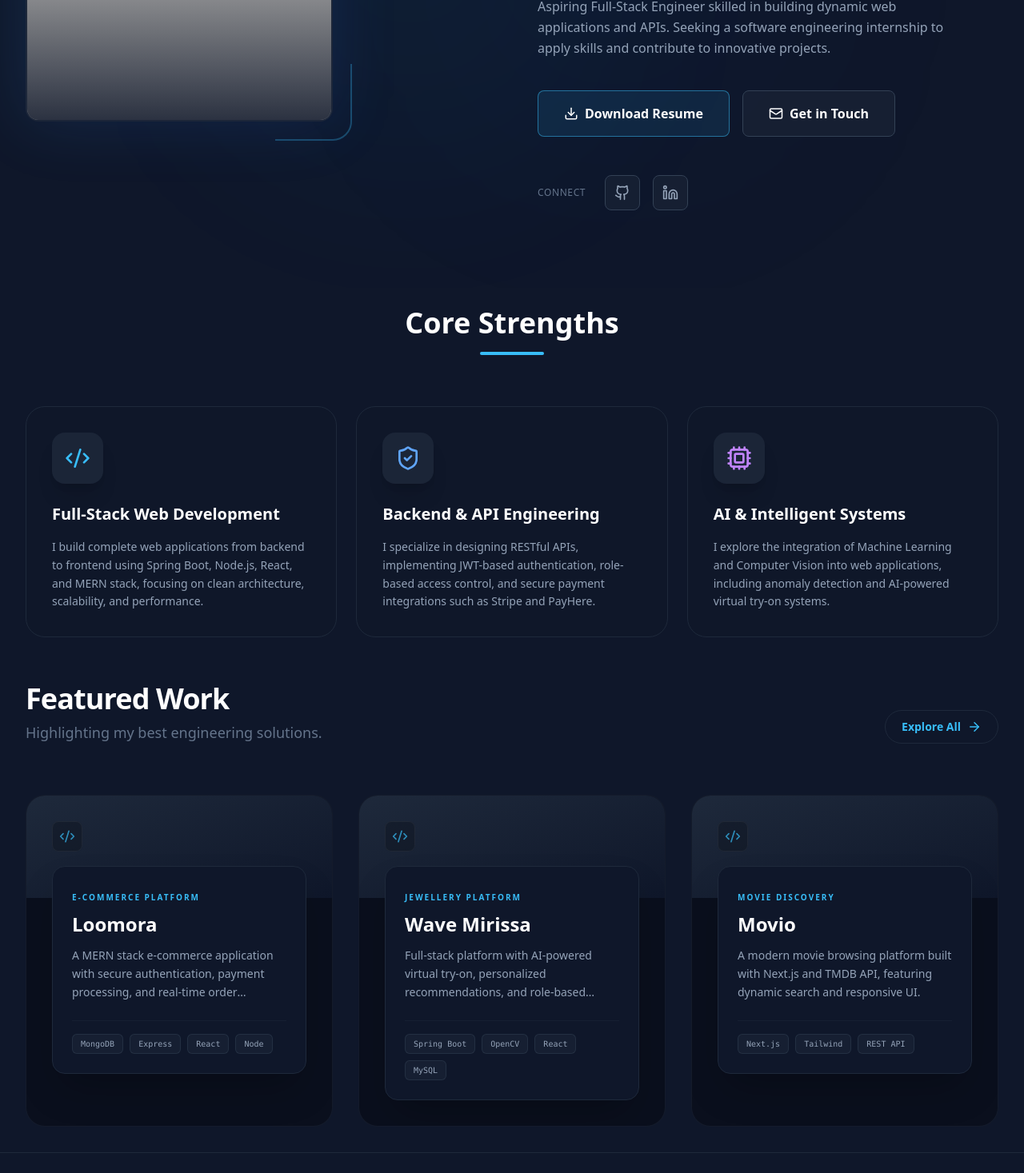
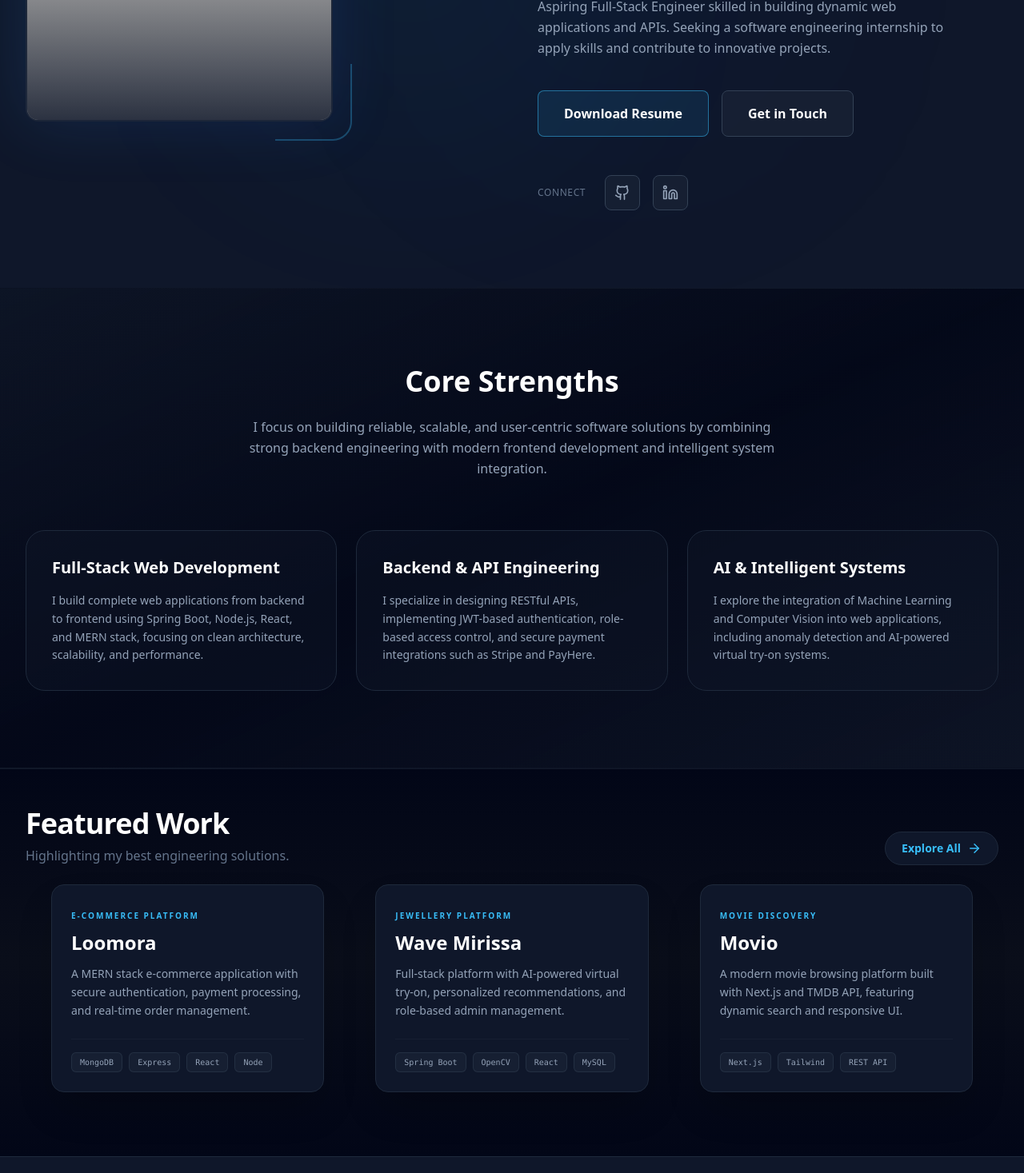
Before and after one commit to shehanchathu2/portfolio, a React (Vite) app: page / in a window 1280 px wide. Shown: the part 440-1907 px from the top of the page at 80% size. Built offline with nearby package versions, Linux system fonts and the light colour scheme; grey boxes are pictures that could not be loaded.

Commit message:
change the home page

```diff
--- a/src/pages/Home.jsx
+++ b/src/pages/Home.jsx
@@ -6,6 +6,31 @@ import shehan from '../assets/shehan.png';
 import { div } from 'framer-motion/client';
 
 const Home = () => {
+
+  const projects =
+    [
+      {
+        title: "Loomora",
+        cat: "E-Commerce Platform",
+        desc: "A MERN stack e-commerce application with secure authentication, payment processing, and real-time order management.",
+        tech: ["MongoDB", "Express", "React", "Node"]
+      },
+      {
+        title: "Wave Mirissa",
+        cat: "Jewellery Platform",
+        desc: "Full-stack platform with AI-powered virtual try-on, personalized recommendations, and role-based admin management.",
+        tech: ["Spring Boot", "OpenCV", "React", "MySQL"]
+      },
+      {
+        title: "Movio",
+        cat: "Movie Discovery",
+        desc: "A modern movie browsing platform built with Next.js and TMDB API, featuring dynamic search and responsive UI.",
+        tech: ["Next.js", "Tailwind", "REST API"]
+      }
+    ]
+
+
+
   return (
     <div>
       <div className="min-h-screen flex items-center justify-center py-20 lg:py-24 relative overflow-hidden">
@@ -103,7 +128,6 @@ const Home = () => {
                   className="group relative px-8 py-4 rounded-lg bg-primary/10 border border-primary/50 text-white font-semibold hover:bg-primary/20 transition-all duration-300 overflow-hidden"
                 >
                   <span className="relative z-10 flex items-center gap-2">
-                    <Download size={18} />
                     Download Resume
                   </span>
                   <div className="absolute inset-0 bg-gradient-to-r from-primary/0 via-primary/20 to-primary/0 translate-x-[-100%] group-hover:translate-x-[100%] transition-transform duration-700"></div>
@@ -113,7 +137,6 @@ const Home = () => {
                   to="/contact"
                   className="px-8 py-4 rounded-lg border border-slate-700 bg-slate-800/50 text-white font-semibold hover:bg-slate-800 hover:border-slate-600 transition-all duration-300 flex items-center gap-2"
                 >
-                  <Mail size={18} />
                   Get in Touch
                 </Link>
               </div>
@@ -143,31 +166,36 @@ const Home = () => {
 
 
 
-      <div className="py-6 px-4 sm:px-6 lg:px-8 max-w-7xl mx-auto">
+      <div className="w-full bg-gradient-to-b from-[#0b1220] via-[#0a0f1d] to-[#080c18]">
+        {/* Core Strengths Section with Updated Background */}
+        <div className="bg-gradient-to-br from-slate-900/50 via-slate-950/80 to-slate-900/60 border-y border-slate-800/30">
+          <div className="py-24 px-4 sm:px-6 lg:px-8 max-w-7xl mx-auto">
             <div className="flex flex-col items-center mb-16 text-center">
               <h2 className="text-4xl font-bold text-white mb-4">Core Strengths</h2>
-          <div className="h-1 w-20 bg-primary rounded-full"></div>
+              <p className="text-slate-400 text-center max-w-2xl mx-auto mt-2 leading-relaxed">
+                I focus on building reliable, scalable, and user-centric software solutions by combining strong backend engineering with modern frontend development and intelligent system integration.
+              </p>
             </div>
 
             <div className="grid md:grid-cols-3 gap-6">
               {[
                 {
-              icon: <Code2 size={32} className="text-primary" />,
                   title: "Full-Stack Web Development",
                   desc: "I build complete web applications from backend to frontend using Spring Boot, Node.js, React, and MERN stack, focusing on clean architecture, scalability, and performance.",
-              color: "from-blue-500/20"
+                  color: "from-blue-500/20",
+                  tech: ["React", "Node.js", "Express", "Spring Boot", "Next.js", "MongoDB", "MySQL"]
                 },
                 {
-              icon: <ShieldCheck size={32} className="text-blue-400" />,
                   title: "Backend & API Engineering",
                   desc: "I specialize in designing RESTful APIs, implementing JWT-based authentication, role-based access control, and secure payment integrations such as Stripe and PayHere.",
-              color: "from-cyan-500/20"
+                  color: "from-cyan-500/20",
+                  tech: ["Java", "JavaScript", "TypeScript", "Spring Security", "JWT", "REST APIs"]
                 },
                 {
-              icon: <Cpu size={32} className="text-purple-400" />,
                   title: "AI & Intelligent Systems",
                   desc: "I explore the integration of Machine Learning and Computer Vision into web applications, including anomaly detection and AI-powered virtual try-on systems.",
-              color: "from-purple-500/20"
+                  color: "from-purple-500/20",
+                  tech: ["Python", "OpenCV", "TensorFlow", "Scikit-learn", "NumPy", "Pandas"]
                 }
               ].map((strength, i) => (
                 <div key={i} className={`relative p-8 rounded-3xl bg-slate-900/40 border border-slate-800 hover:border-primary/50 transition-all duration-500 group overflow-hidden`}>
@@ -175,9 +203,6 @@ const Home = () => {
                   <div className={`absolute inset-0 bg-gradient-to-br ${strength.color} to-transparent opacity-0 group-hover:opacity-100 transition-opacity duration-500`}></div>
 
                   <div className="relative z-10">
-                <div className="mb-6 p-4 bg-slate-800/80 rounded-2xl w-fit group-hover:scale-110 group-hover:bg-slate-800 transition-all duration-500 shadow-xl">
-                  {strength.icon}
-                </div>
                     <h3 className="text-xl font-bold text-white mb-4 group-hover:text-primary transition-colors">{strength.title}</h3>
                     <p className="text-slate-400 leading-relaxed text-sm">
                       {strength.desc}
@@ -187,50 +212,24 @@ const Home = () => {
               ))}
             </div>
           </div>
+        </div>
 
-      {/* ---  FEATURED PROJECTS SECTION --- */}
-      <div className="py-8 px-4 sm:px-6 lg:px-8 max-w-7xl mx-auto border-t border-slate-900">
+        {/* Featured Projects Section with Updated Background */}
+        <div className="w-full bg-gradient-to-b from-slate-950 via-[#0a0e1a] to-slate-950 border-t border-slate-800/50">
+          <div className="py-12 px-4 sm:px-6 lg:px-8 max-w-7xl mx-auto">
             <div className="flex justify-between items-end mb-16">
               <div className="space-y-2">
                 <h2 className="text-4xl font-bold text-white tracking-tight">Featured Work</h2>
-            <p className="text-slate-500 text-lg">Highlighting my best engineering solutions.</p>
+                <p className="text-slate-500">Highlighting my best engineering solutions.</p>
               </div>
               <Link to="/projects" className="hidden md:flex items-center gap-2 px-5 py-2.5 rounded-full bg-slate-900 border border-slate-800 text-primary hover:bg-primary hover:text-white transition-all duration-300 text-sm font-semibold">
                 Explore All <ArrowRight size={18} />
               </Link>
             </div>
 
-        <div className="grid md:grid-cols-3 gap-8">
-          {[
-            {
-              title: "Loomora",
-              cat: "E-Commerce Platform",
-              desc: "A MERN stack e-commerce application with secure authentication, payment processing, and real-time order management.",
-              tech: ["MongoDB", "Express", "React", "Node"]
-            },
-            {
-              title: "Wave Mirissa",
-              cat: "Jewellery Platform",
-              desc: "Full-stack platform with AI-powered virtual try-on, personalized recommendations, and role-based admin management.",
-              tech: ["Spring Boot", "OpenCV", "React", "MySQL"]
-            },
-            {
-              title: "Movio",
-              cat: "Movie Discovery",
-              desc: "A modern movie browsing platform built with Next.js and TMDB API, featuring dynamic search and responsive UI.",
-              tech: ["Next.js", "Tailwind", "REST API"]
-            }
-          ].map((project, i) => (
-            <div key={i} className="group relative rounded-3xl bg-[#0a0f1d] border border-slate-800/50 overflow-hidden transition-all duration-500 hover:shadow-[0_20px_50px_rgba(0,0,0,0.5)] hover:-translate-y-3">
-              {/* Project Top Gradient Card */}
-              <div className="h-32 bg-gradient-to-br from-slate-800 to-slate-900 p-8 flex items-start justify-between">
-                <div className="p-2 bg-black/20 backdrop-blur-md rounded-lg border border-white/5">
-                  <Code2 size={20} className="text-primary/70" />
-                </div>
-                <div className="opacity-0 group-hover:opacity-100 transition-opacity">
-                  <ArrowRight size={20} className="text-primary -rotate-45" />
-                </div>
-              </div>
+            <div className="grid md:grid-cols-3 gap-">
+              {projects.map((project, i) => (
+                <div key={i} className="group relative transition-all duration-500 hover:-translate-y-3">
 
                   <div className="p-8 pt-0 -mt-10 relative z-10">
                     <div className="bg-slate-900 border border-slate-800 p-6 rounded-2xl shadow-2xl group-hover:border-primary/30 transition-all duration-500">
@@ -258,7 +257,8 @@ const Home = () => {
             </Link>
           </div>
         </div>
-
+      </div>
+    </div>
   );
 };
 
```
Lines whose indentation alone changed are shown as unchanged.
